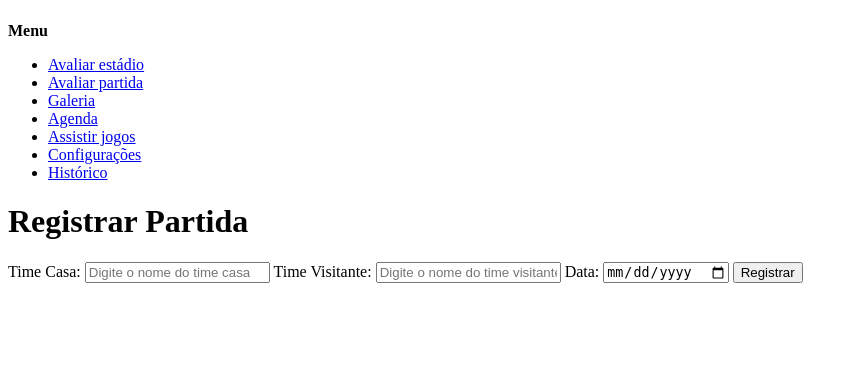
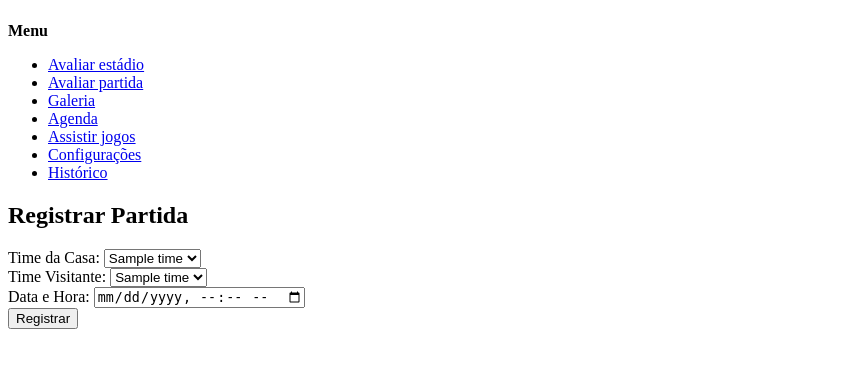
Before and after one commit to Amfgs/projeto-Only-Football-Fans, a Django app: page /partidas/registrar/ in a window 1280 px wide. Shown: the part 58-426 px from the top of the page, without its empty margins (0-858 px from the left). Run offline with Django 5.2, Linux system fonts and the light colour scheme; a user stored in the database is signed in; tables that the repository leaves empty hold one stand-in row (values such as "Sample post").

Commit message:
(infra): Realiza mudança de estrutura em registrar_partida.html para receber o id no banco de dados

```diff
--- a/partidas/templates/partidas/registrar_partida.html
+++ b/partidas/templates/partidas/registrar_partida.html
@@ -1,20 +1,36 @@
 {% extends 'base.html' %}
 
 {% block content %}
-<h1>Registrar Partida</h1>
+<div class="container mt-4">
+  <h2 class="mb-4">Registrar Partida</h2>
 
-<form method="post">
+  <form method="post" class="p-4 shadow rounded bg-light">
     {% csrf_token %}
 
-    <label>Time Casa:</label>
-    <input type="text" name="time_casa" placeholder="Digite o nome do time casa">
+    <div class="mb-3">
+      <label for="time_casa" class="form-label">Time da Casa:</label>
+      <select name="time_casa" id="time_casa" class="form-select" required>
+        {% for time in times %}
+          <option value="{{ time.id }}">{{ time.nome }}</option>
+        {% endfor %}
+      </select>
+    </div>
 
-    <label>Time Visitante:</label>
-    <input type="text" name="time_visitante" placeholder="Digite o nome do time visitante">
+    <div class="mb-3">
+      <label for="time_visitante" class="form-label">Time Visitante:</label>
+      <select name="time_visitante" id="time_visitante" class="form-select" required>
+        {% for time in times %}
+          <option value="{{ time.id }}">{{ time.nome }}</option>
+        {% endfor %}
+      </select>
+    </div>
 
-    <label>Data:</label>
-    <input type="date" name="data">
+    <div class="mb-3">
+      <label for="data" class="form-label">Data e Hora:</label>
+      <input type="datetime-local" name="data" id="data" class="form-control" required>
+    </div>
 
-    <button type="submit">Registrar</button>
-</form>
+    <button type="submit" class="btn btn-primary">Registrar</button>
+  </form>
+</div>
 {% endblock %}
```
